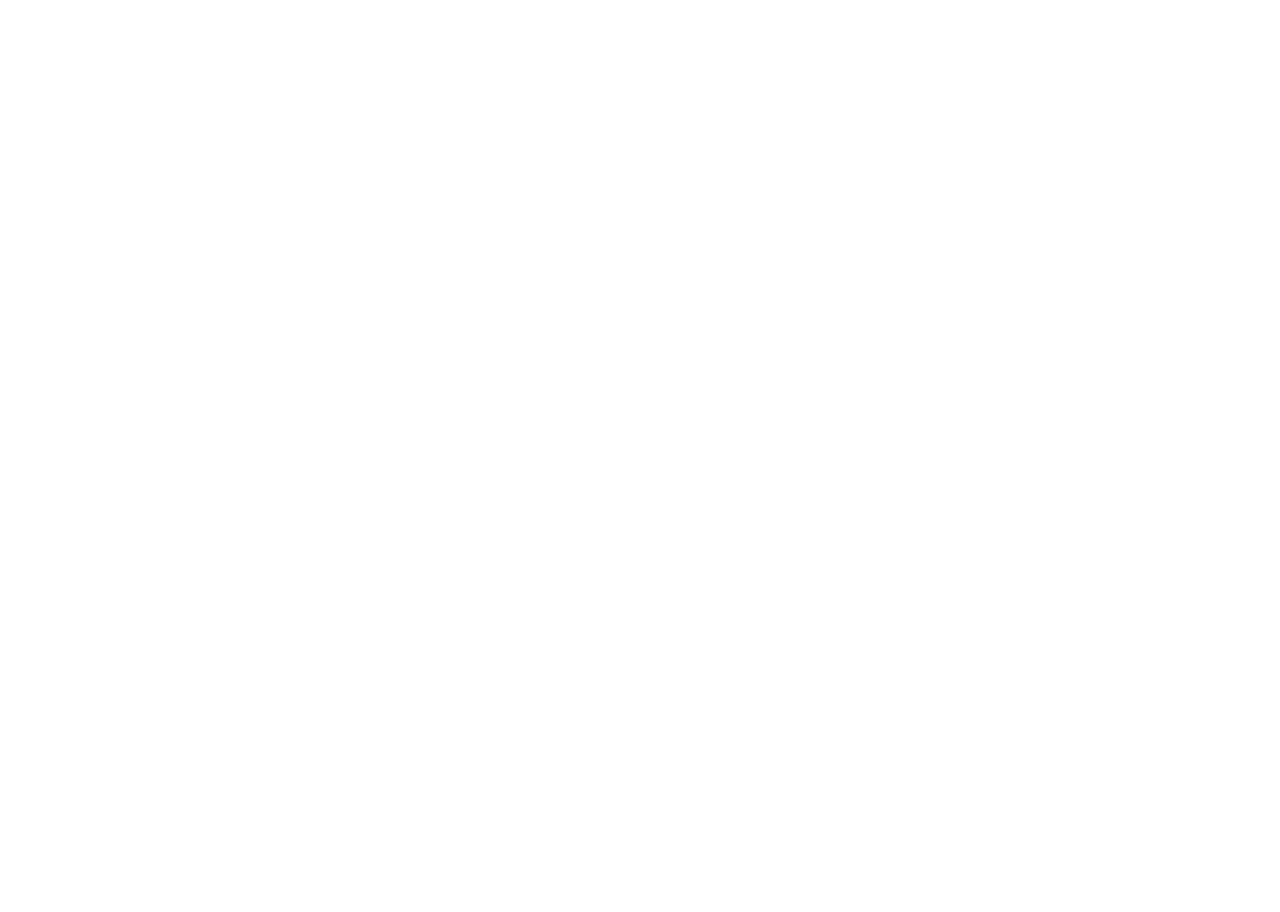
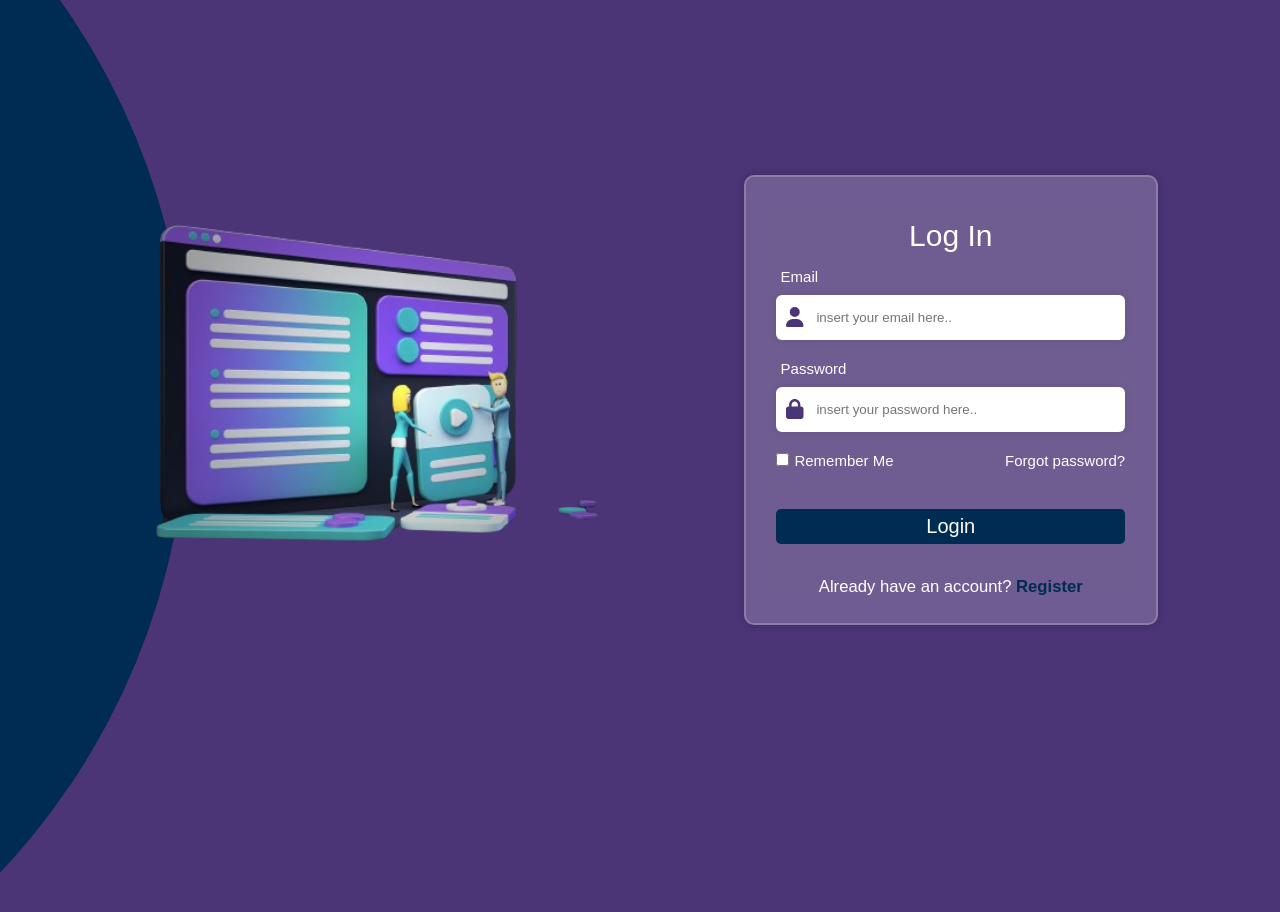
Before and after one commit to makhoulshbeeb/app-space-front, a React (Create React App) app in the folder app-vice/: page / in a window 1280 px wide. Shown: the top 912 px of the page. Before the commit the page ends 800 px from the top, so only its background shows below. Built offline with nearby package versions, Linux system fonts and the light colour scheme.

Commit message:
adding login page

```diff
--- a/app-vice/src/App.jsx
+++ b/app-vice/src/App.jsx
@@ -1,11 +1,7 @@
-import './App.css';
-
+import "./App.css";
+import Auth from "./pages/auth";
 function App() {
-  return (
-    <div className="App">
-
-    </div>
-  );
+  return <Auth />;
 }
 
 export default App;
--- a/app-vice/src/index.css
+++ b/app-vice/src/index.css
@@ -1,13 +1,68 @@
+:root {
+  --button-color: #50c5d8;
+  --background-color: #002b52;
+  --background-light: #d8d2ed;
+  --shadow-color: rgba(0, 0, 0, 0.2);
+  --shadow-light: rgba(255, 255, 255, 0.2);
+  --primary-color: #4b3577;
+  --secondary-color: #223063;
+  --text-color: #fff;
+  --text-light: #888888;
+  --font-size: 20px;
+  --animation-speed: 1;
+
+  font-size: var(--font-size);
+}
+::-webkit-scrollbar {
+  width: 7.5px;
+  height: 7.5px;
+}
+::-webkit-scrollbar-button {
+  background-color: var(--background-color);
+  width: 0;
+  height: 0;
+}
+::-webkit-scrollbar-track {
+  background-color: var(--background-light);
+  border-radius: 0.2rem;
+}
+::-webkit-scrollbar-track-piece {
+  background-color: var(--background-color);
+}
+::-webkit-scrollbar-thumb {
+  background-color: var(--primary-color);
+  border-radius: 4.5px;
+}
+::-webkit-scrollbar-corner {
+  background-color: transparent;
+}
+
+* {
+  margin: 0;
+  padding: 0;
+  box-sizing: border-box;
+}
 body {
   margin: 0;
-  font-family: -apple-system, BlinkMacSystemFont, 'Segoe UI', 'Roboto', 'Oxygen',
-    'Ubuntu', 'Cantarell', 'Fira Sans', 'Droid Sans', 'Helvetica Neue',
+  font-family: -apple-system, BlinkMacSystemFont, "Segoe UI", "Roboto", "Oxygen",
+    "Ubuntu", "Cantarell", "Fira Sans", "Droid Sans", "Helvetica Neue",
     sans-serif;
   -webkit-font-smoothing: antialiased;
   -moz-osx-font-smoothing: grayscale;
+  /* background-color: var(--background-color); */
 }
 
 code {
-  font-family: source-code-pro, Menlo, Monaco, Consolas, 'Courier New',
+  font-family: source-code-pro, Menlo, Monaco, Consolas, "Courier New",
     monospace;
 }
+
+.flex {
+  display: flex;
+}
+.column {
+  flex-direction: column;
+}
+.round {
+  border-radius: 2rem;
+}
--- /dev/null
+++ b/app-vice/src/pages/auth/index.jsx
@@ -0,0 +1,51 @@
+import React from "react";
+import "./style.css";
+import image from "../../image/bg_image.png";
+import { FontAwesomeIcon } from "@fortawesome/react-fontawesome";
+import { faUser, faLock } from "@fortawesome/free-solid-svg-icons"; // Import the specific icon
+
+const Auth = () => {
+  return (
+    <>
+      <div className="animated-circle"></div>
+
+      <div className="auth_container">
+        <div className="image_container">
+          <img src={image} className="image" alt="background" />
+        </div>
+        <div className="auth_form">
+          <p className="auth_title">Log In</p>
+          <label>Email</label>
+          <div className="input-container">
+            <FontAwesomeIcon icon={faUser} className="icon" />
+            <input type="email" placeholder="insert your email here.." />
+          </div>
+          <label>Password</label>
+          <div className="input-container">
+            <FontAwesomeIcon icon={faLock} className="icon" />
+            <input type="password" placeholder="insert your password here.." />
+          </div>
+          <div className="checking">
+            <div className="checkbox">
+              <input type="checkbox" id="rememberMe" className="checkbox" />
+              <label htmlFor="rememberMe" className="checkbox-label">
+                Remember Me
+              </label>
+            </div>
+            <div>
+              <p>Forgot password?</p>
+            </div>
+          </div>
+          <button className="login-button">Login</button>
+          <div className="checking-account">
+            <small>
+              Already have an account? <b className="span">Register</b>
+            </small>
+          </div>
+        </div>
+      </div>
+    </>
+  );
+};
+
+export default Auth;
--- /dev/null
+++ b/app-vice/src/pages/auth/style.css
@@ -0,0 +1,135 @@
+body {
+  background-color: var(--primary-color);
+  overflow: hidden;
+  display: flex;
+  align-items: center;
+  justify-content: center;
+  height: 100vh;
+  margin: 0;
+  font-family: "Poppins", sans-serif;
+}
+
+.animated-circle {
+  width: 1377px;
+  height: 1377px;
+  background-color: var(--background-color);
+  border-radius: 50%;
+  position: absolute;
+  top: 50%;
+  right: 1500px;
+  transform: translateY(-50%);
+  animation: moveCircle 15s linear forwards;
+  z-index: 1;
+}
+
+.auth_container {
+  display: flex;
+  flex-direction: row;
+  align-items: center;
+  justify-content: space-between;
+  position: relative;
+  z-index: 2;
+}
+
+.image_container {
+  width: 50%;
+}
+
+.image {
+  width: 60dvw;
+}
+
+.auth_form {
+  display: flex;
+  flex-direction: column;
+  width: 40%;
+  background: rgba(255, 255, 255, 0.2);
+  border: 2px solid rgba(255, 255, 255, 0.2);
+  backdrop-filter: blur(10px);
+  box-shadow: 0 0 10px rgba(0, 0, 0, 0.2);
+  color: #fff;
+  border-radius: 10px;
+  align-items: center;
+  height: 450px;
+  justify-content: center;
+}
+
+.auth_title {
+  text-align: center;
+  font-size: 1.5rem;
+  margin: 0.75rem 0;
+}
+@keyframes moveCircle {
+  0% {
+    right: 1500px;
+  }
+  100% {
+    right: 30%;
+  }
+}
+.auth_form label {
+  margin-bottom: 0.5rem;
+  width: 100%;
+  text-align: left;
+  font-size: 0.75rem;
+  color: #fff;
+  padding-left: 5px;
+  margin-left: 3rem;
+}
+
+.input-container {
+  position: relative;
+  width: 85%;
+  margin-bottom: 1rem;
+}
+
+.input-container .icon {
+  position: absolute;
+  left: 10px;
+  top: 50%;
+  transform: translateY(-50%);
+  color: var(--primary-color);
+  pointer-events: none;
+}
+
+.input-container input {
+  width: 100%;
+  padding-left: 40px;
+  border-radius: 6px;
+  border: none;
+  height: 45px;
+  box-shadow: 0 0 10px rgba(0, 0, 0, 0.1);
+}
+.checkbox {
+  align-self: flex-start;
+}
+.checkbox label {
+  margin: 0;
+}
+.checkbox input{
+    background-color: transparent;
+    border: 2px solid white;
+}
+.checking {
+  display: flex;
+  justify-content: space-between;
+  width: 85%;
+  font-size: 0.75rem;
+}
+.login-button {
+  width: 85%;
+  background-color: var(--background-color);
+  color: white;
+  border: none;
+  border-radius: 5px;
+  margin-top: 2rem;
+  height: 35px;
+  font-size: 1rem;
+
+}
+.span {
+  color: var(--background-color);
+}
+.checking-account {
+  margin-top: 1.5rem;
+}
```
Also changed, not shown: app-vice/src/image/bg_image.png (added).
